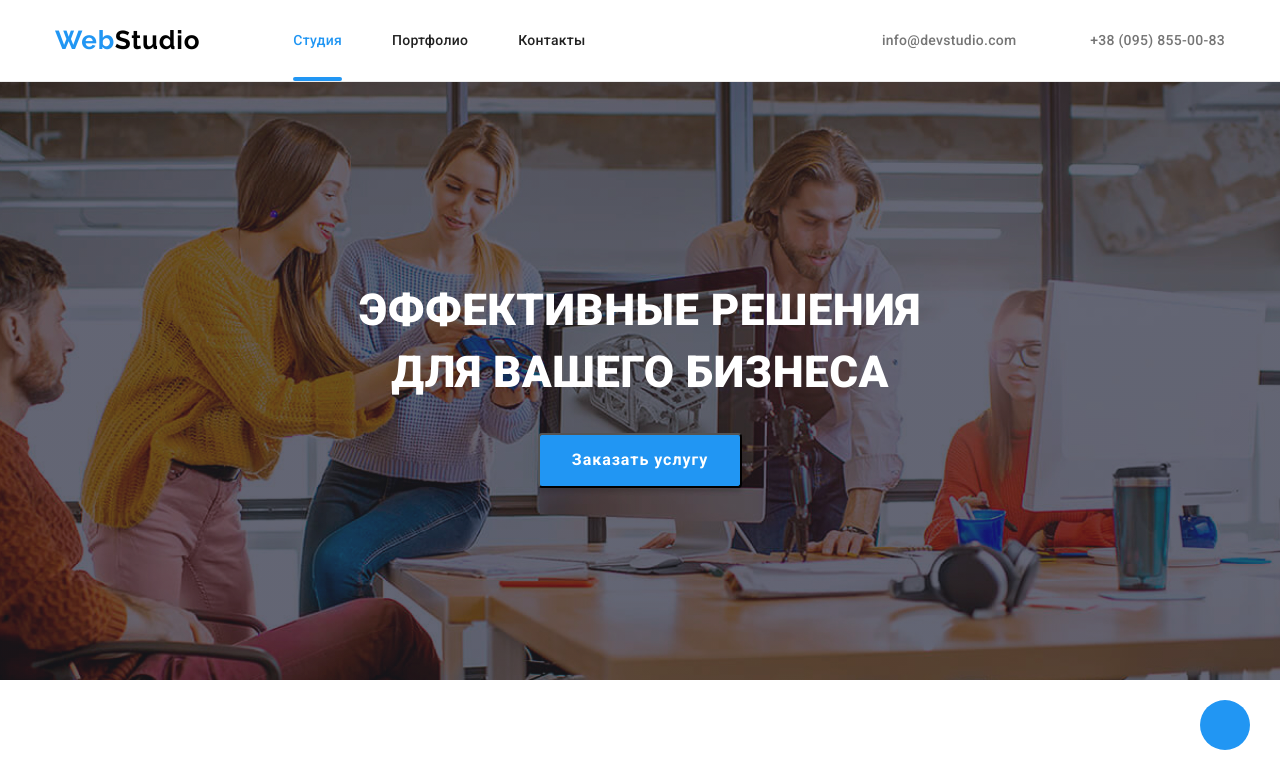
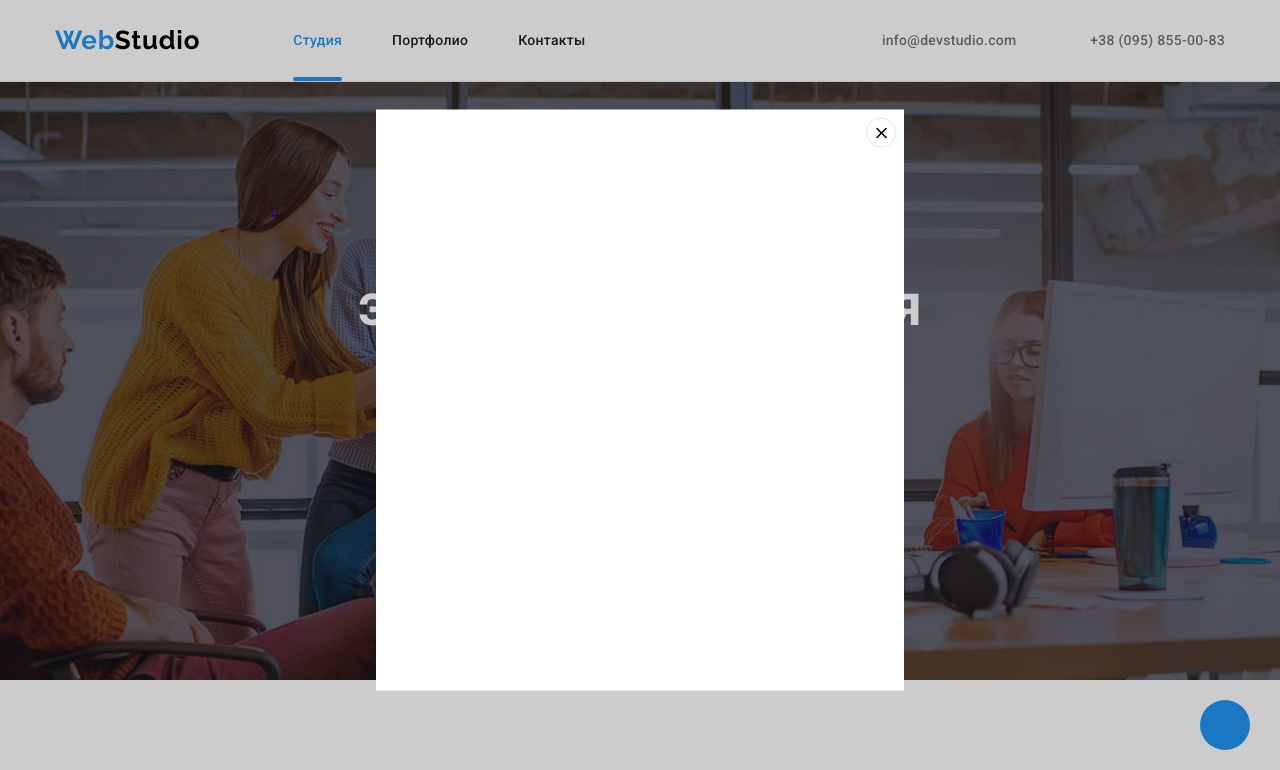
Before and after one commit to Yukkaf1/goit-markup-hw-05, a plain HTML site: page index.html in a window 1280 px wide. Both pictures are taken after a click on the button "Заказать услугу". Shown: the top 770 px of the page. Drawn offline with nearby package versions, Linux system fonts and the light colour scheme.

Commit message:
Модальное окно

```diff
--- a/css/styles.css
+++ b/css/styles.css
@@ -12,6 +12,8 @@
     --border-color: #ECECEC;
     --icon-color: #AFB1B8;
     --thumb-color: rgba(33, 150, 243, 0.9);
+    --modal-btn-color:  rgba(0, 0, 0, 0.1);
+    --modal-backdrop-color:  rgba(0, 0, 0, 0.2);
 
     /* grid item*/
     --items: 1;
@@ -291,6 +293,60 @@ padding-bottom: 32px;;
   display: flex;
   align-items: baseline;
 
+}
+
+/*Модальное окно*/
+
+.backdrop {
+  position: fixed;
+  top: 0;
+  left: 0;
+  width: 100px;
+  height: 100px;
+  background-color:  var(--modal-backdrop-color);
+  opacity: 1;
+
+  width: 100%;
+  height: 100%;
+
+z-index: 1000;
+
+}
+
+.backdrop.is-hidden {
+opacity: 0;
+pointer-events: none;
+}
+
+.modal {
+position: absolute;
+top: 50%;
+left: 50%;
+transform: translate( -50%, -50%);
+
+min-width: 528px;
+min-height: 581px;
+background-color: var(--primary-white-color);
+
+}
+
+.modal-btn {
+  position: absolute;
+  top: 8px;
+  right: 8px;
+
+  display: flex;
+  align-items: center;
+  justify-content: center;
+  width: 30px;
+  height: 30px;
+  padding: 0;
+
+  border: 1px solid var(--modal-btn-color);
+  border-radius: 50%;
+  background-color: transparent;
+
+  cursor: pointer;
 }
 
 /*Секция Герой*/
--- a/index.html
+++ b/index.html
@@ -59,8 +59,23 @@
 <section class="hero overlay">
 <div class="container">
     <h1 class="hero-title">Эффективные решения <br> для вашего бизнеса</h1>
-   <button type="button" class="button-primary">Заказать услугу</button>
+   <button type="button" class="button-primary" data-modal-open>
+     Заказать услугу</button>
+
+<!--Модальное окно-->
+<div class="backdrop is-hidden" data-modal>
+  <div class="modal">
+    <button class="modal-btn" data-modal-close>
+      <svg width="11" height="11" viewBox="0 0 11 11" fill="none" xmlns="http://www.w3.org/2000/svg">
+        <path d="M11 1.10786L9.89214 0L5.5 4.39214L1.10786 0L0 1.10786L4.39214 5.5L0 9.89214L1.10786 11L5.5 6.60786L9.89214 11L11 9.89214L6.60786 5.5L11 1.10786Z" fill="black"/>
+        </svg>
+
+      </button>
+  </div>
 </div>
+</div>
+
+
 
 </section>
 
@@ -499,5 +514,6 @@
 <button class="scroll-to-top" type="button">
 </button>
 
+<script src="./js/modal.js"></script>
 </body>
 </html>
--- /dev/null
+++ b/js/modal.js
@@ -0,0 +1,14 @@
+(() => {
+    const refs = {
+      openModalBtn: document.querySelector("[data-modal-open]"),
+      closeModalBtn: document.querySelector("[data-modal-close]"),
+      modal: document.querySelector("[data-modal]"),
+    };
+
+    refs.openModalBtn.addEventListener("click", toggleModal);
+    refs.closeModalBtn.addEventListener("click", toggleModal);
+
+    function toggleModal() {
+      refs.modal.classList.toggle("is-hidden");
+    }
+  })();
```
Also changed, not shown: portfolio.html (+5 -0 lines), images/icon/Vector.svg (added).
